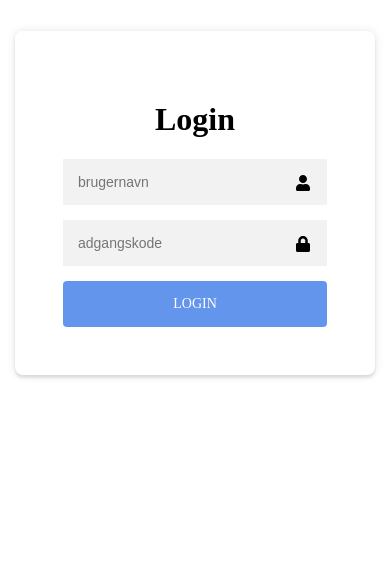
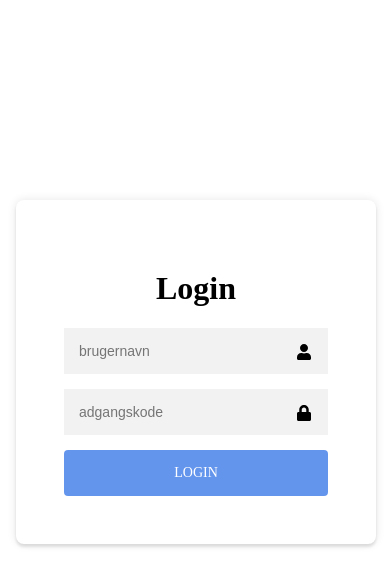
Before and after one commit to cs-26-dat-2-01/Stemmesystem, a React (Vite) app: page / in a window 390 px wide. Shown: the top 586 px of the page. Built offline with nearby package versions, Linux system fonts and the light colour scheme.

Commit message:
responsive loginpage

```diff
--- a/client_src/pages/LoginPage.css
+++ b/client_src/pages/LoginPage.css
@@ -71,3 +71,16 @@ label {
   color: var(--color-danger);
   margin-top: 10px;
 }
+
+@media screen and (max-width: 600px) {
+  body {
+    display: grid;
+    place-items: center;
+    min-height: 100vh;
+    margin: 0;
+  }
+
+  .login-container {
+    padding: 0 1rem;
+  }
+}
```
